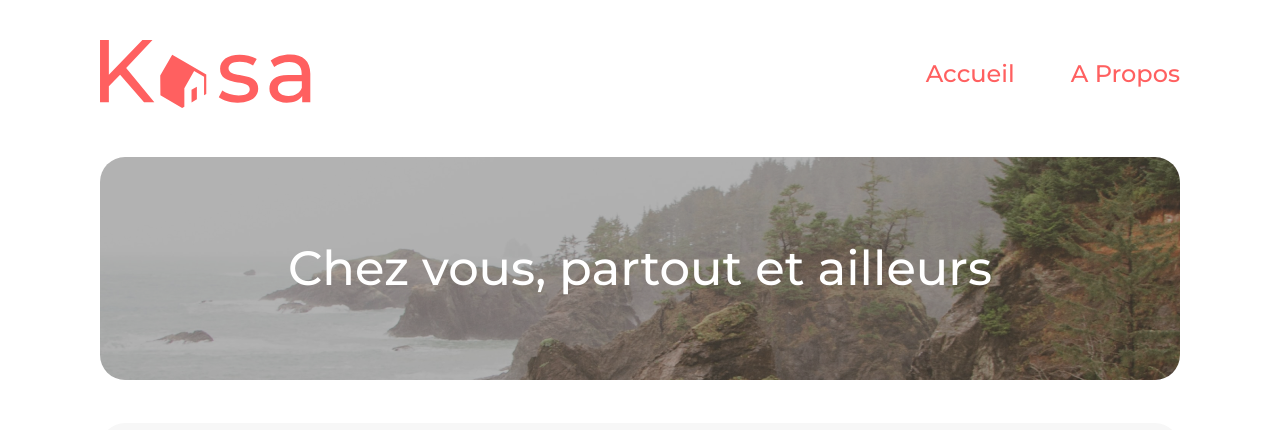
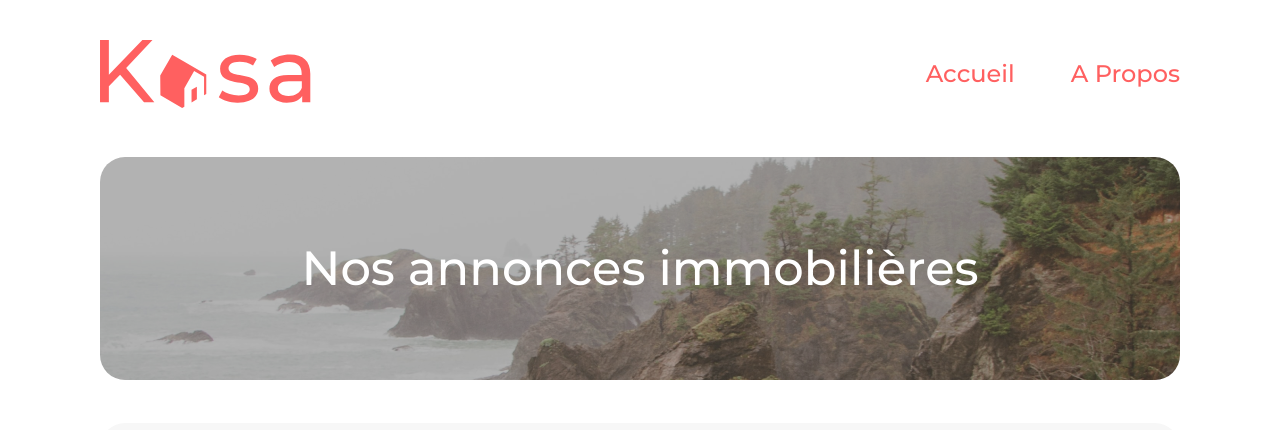
Before and after one commit to CAMEROU/Willson_P7_Kasa__OPC, a React (Create React App) app: page / in a window 1280 px wide. Shown: the top 430 px of the page. Built offline with nearby package versions, Linux system fonts and the light colour scheme.

Commit message:
Rectification dans Offer

```diff
--- a/src/components/Offer/Banner.jsx
+++ b/src/components/Offer/Banner.jsx
@@ -5,7 +5,7 @@ export default function Banner() {
 	return (
 		<div className="banner-container">
 			<div className="banner-text-container">
-				<div className="banner-text">Chez vous, partout et ailleurs</div>
+				<div className="banner-text">Nos annonces immobilières</div>
 			</div>
 		</div>
 	);
```
